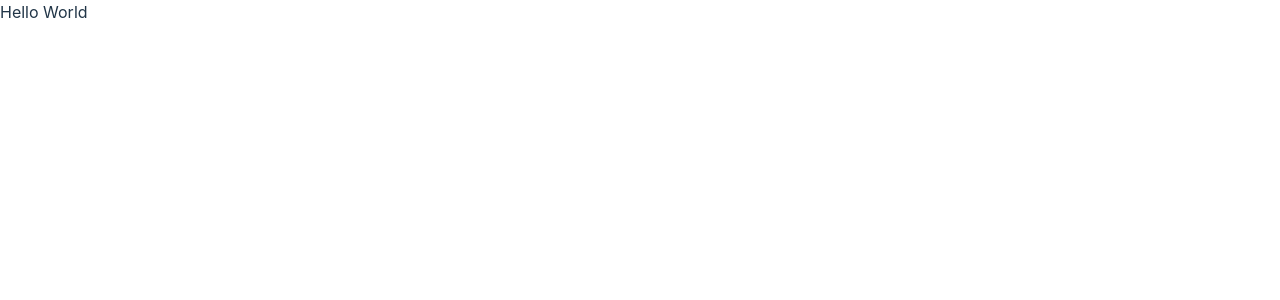
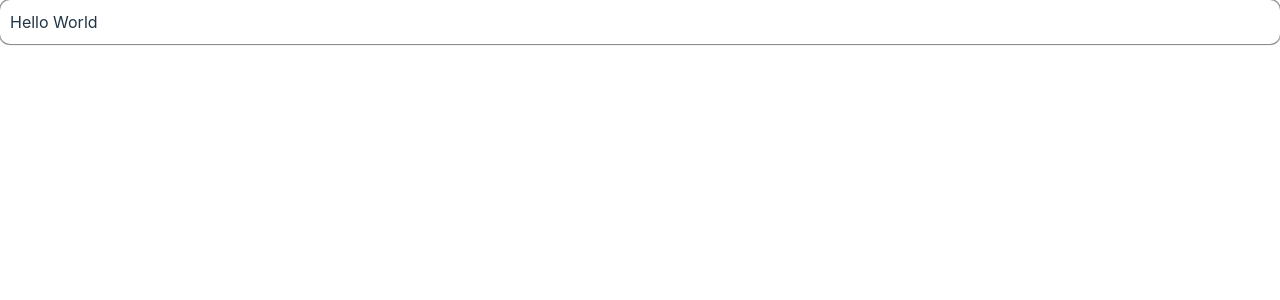
Before and after one commit to galoss88/app-test, a React (Vite) app: page / in a window 1280 px wide. Shown: the top 300 px of the page. Built offline with nearby package versions, Linux system fonts and the light colour scheme.

Commit message:
Update Positions component: Add custom styles to Card for improved appearance and user experience.

```diff
--- a/src/pages/Positions.tsx
+++ b/src/pages/Positions.tsx
@@ -2,7 +2,13 @@ import { Card } from "../components/Card";
 
 export const Positions = () => {
   return (
-    <Card>
+    <Card
+      style={{
+        padding: "10px",
+        borderRadius: "10px",
+        boxShadow: "0 0 1px 1px grey",
+      }}
+    >
       <Card.Item title="Hello World" />
     </Card>
   );
```
